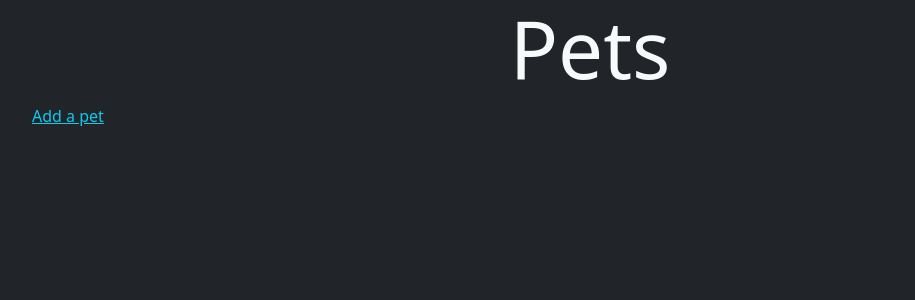
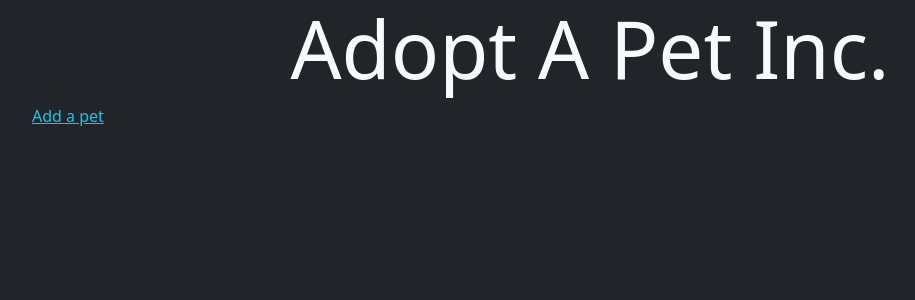
Before and after one commit to jlh040/Pet-Adoption-Agency-App, a Flask app: page / in a window 1280 px wide. Shown: the top 300 px of the page, without its empty margins (50-965 px from the left). Run offline with Flask 2, Linux system fonts and the light colour scheme; data that the repository does not hold is empty.

Commit message:
edited the homepage title

```diff
--- a/templates/homepage.html
+++ b/templates/homepage.html
@@ -5,7 +5,7 @@ Pet Homepage
 {% endblock %}
 
 {% block title %}
-<h1 class="display-1 text-center text-light">Pets</h1>
+<h1 class="display-1 text-center text-light">Adopt A Pet Inc.</h1>
 <a href="/add" class="link-info">Add a pet</a>
 {% endblock %}
 
```
